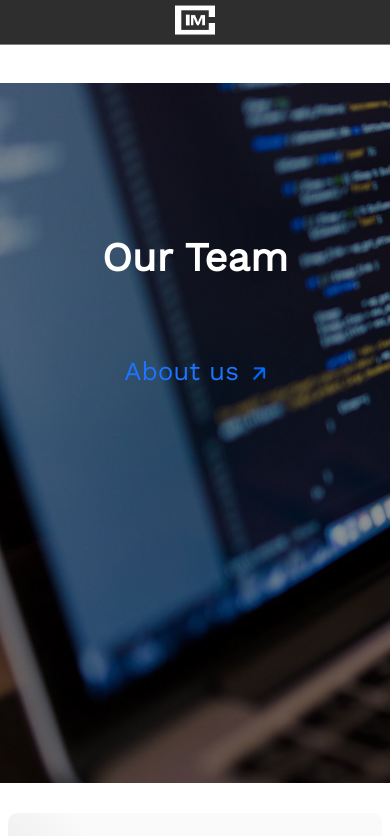
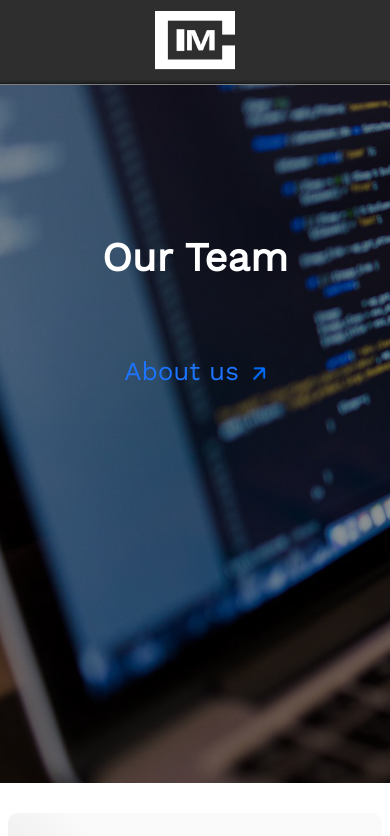
Before and after one commit to pentaline/pentaline.github.io, a plain HTML site: page index.html in a window 390 px wide. Shown: the top 836 px of the page. Drawn offline with nearby package versions, Linux system fonts and the light colour scheme.

Commit message:
Update home-style.css

```diff
--- a/home-style.css
+++ b/home-style.css
@@ -253,7 +253,7 @@ p{
   }
 
   #header img{
-    width: 80px;
+    max-width: 80px;
     padding: 0 20px;
   }
 
```
